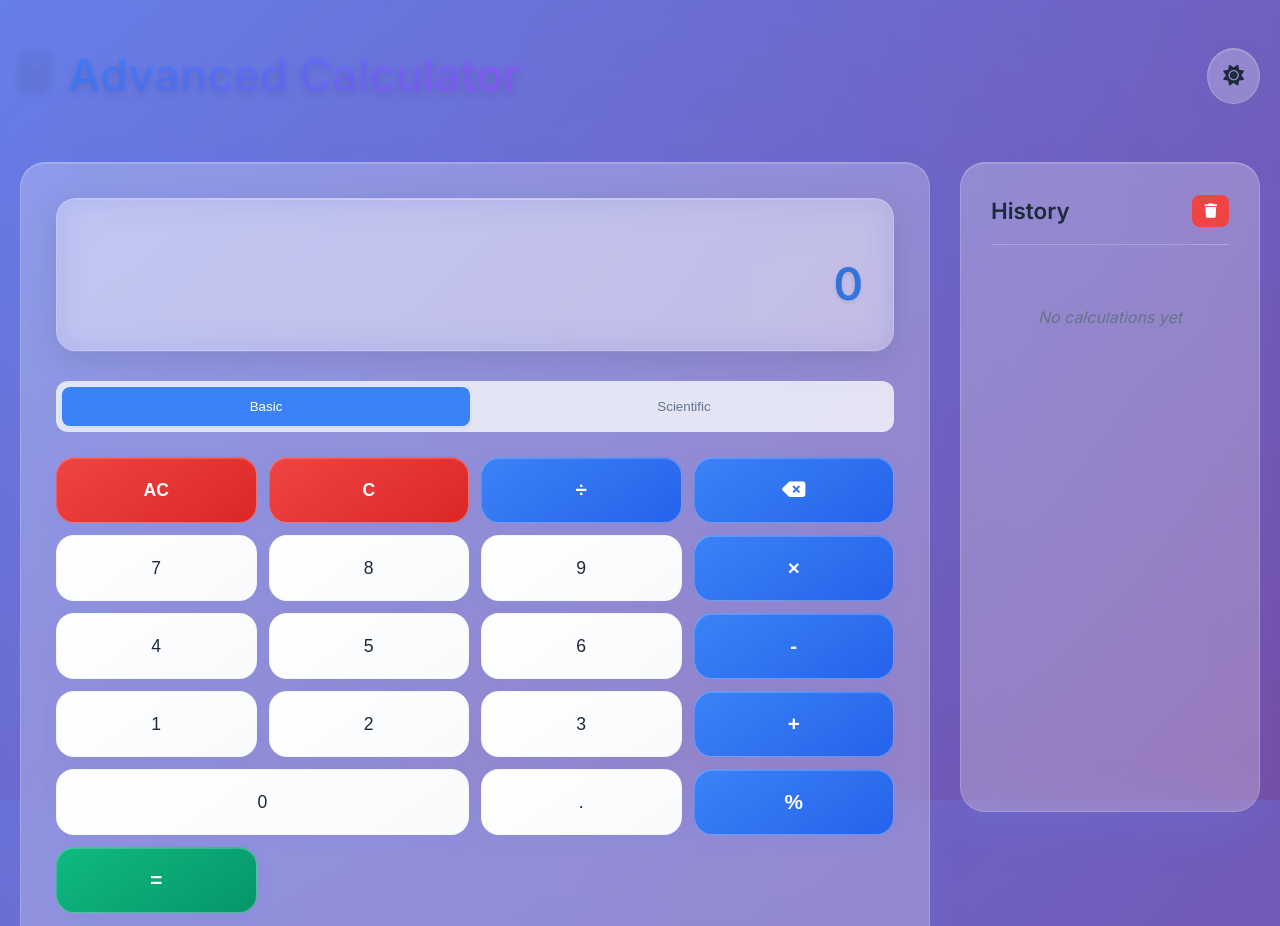
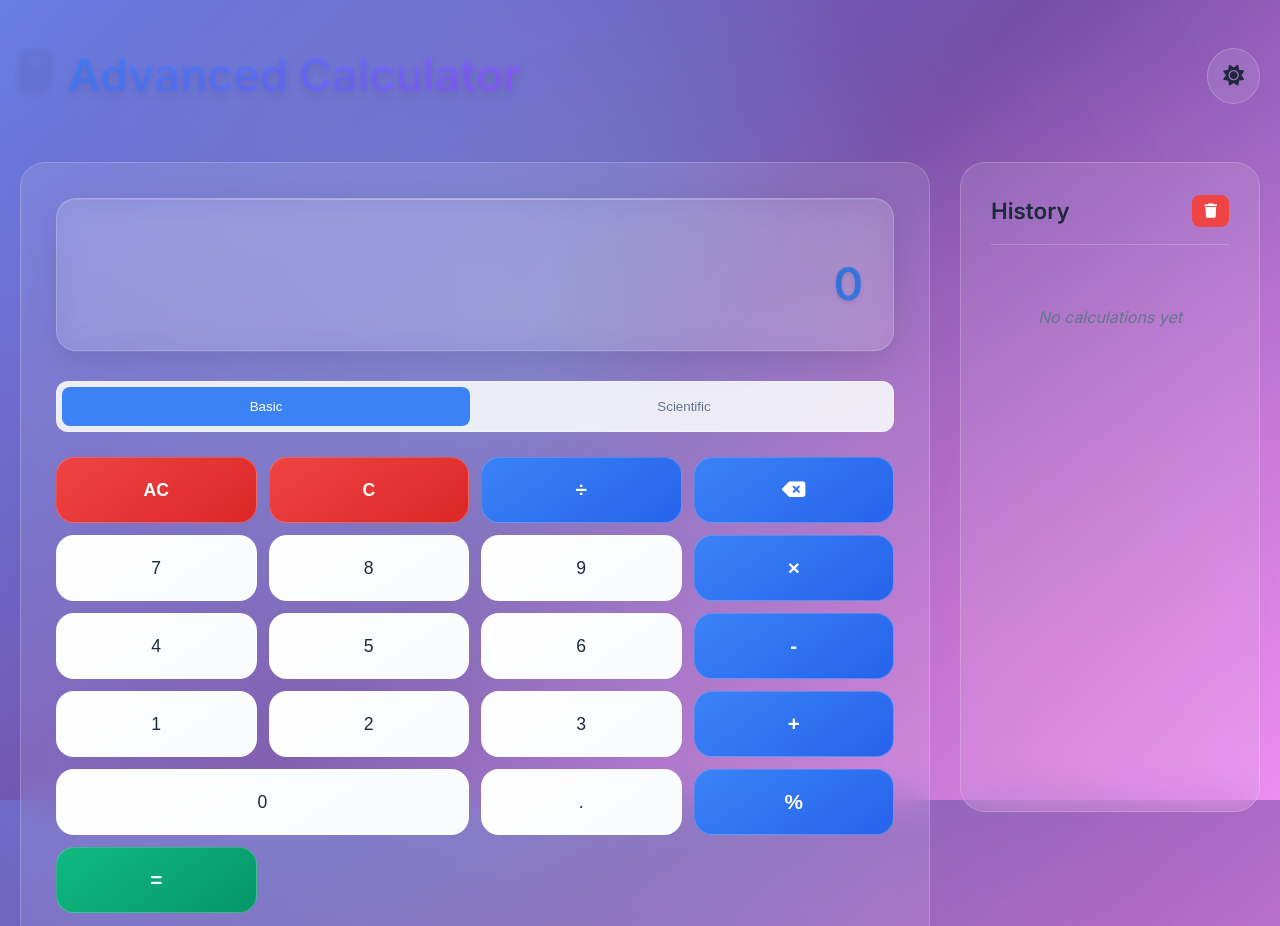
Before and after one commit to danujaadikari/Calculator-App, a plain HTML site: page index.html in a window 1280 px wide. Shown: the top 926 px of the page. Drawn offline with Linux system fonts and the light colour scheme.

Commit message:
Enhance theme colors and gradients for light and dark modes; add neumorphism and premium gradient styles

```diff
--- a/styles.css
+++ b/styles.css
@@ -1,17 +1,24 @@
 /* CSS Custom Properties for Theme Management */
 :root {
-    /* Light theme colors */
-    --bg-primary: linear-gradient(135deg, #667eea 0%, #764ba2 100%);
+    /* Light theme colors - Premium Edition */
+    --bg-primary:
+        radial-gradient(circle at 20% 20%, rgba(120, 119, 198, 0.3) 0%, transparent 50%),
+        radial-gradient(circle at 80% 80%, rgba(255, 119, 198, 0.3) 0%, transparent 50%),
+        radial-gradient(circle at 40% 40%, rgba(120, 200, 255, 0.3) 0%, transparent 50%),
+        linear-gradient(135deg, #667eea 0%, #764ba2 50%, #f093fb 100%);
     --bg-secondary: rgba(255, 255, 255, 0.95);
-    --bg-tertiary: rgba(248, 250, 252, 0.8);
+    --bg-tertiary: rgba(248, 250, 252, 0.9);
     --text-primary: #1e293b;
     --text-secondary: #64748b;
-    --border-color: rgba(226, 232, 240, 0.3);
-    --shadow-light: rgba(102, 126, 234, 0.1);
-    --shadow-medium: rgba(102, 126, 234, 0.2);
-    --shadow-heavy: rgba(102, 126, 234, 0.3);
-    --glass-bg: rgba(255, 255, 255, 0.25);
-    --glass-border: rgba(255, 255, 255, 0.18);
+    --border-color: rgba(255, 255, 255, 0.2);
+    --shadow-light: 0 8px 32px rgba(102, 126, 234, 0.15);
+    --shadow-medium: 0 16px 64px rgba(102, 126, 234, 0.2);
+    --shadow-heavy: 0 32px 128px rgba(102, 126, 234, 0.25);
+    --glass-bg: rgba(255, 255, 255, 0.1);
+    --glass-border: rgba(255, 255, 255, 0.2);
+    --neumorphism-light: rgba(255, 255, 255, 0.8);
+    --neumorphism-dark: rgba(0, 0, 0, 0.1);
+    --premium-gradient: linear-gradient(145deg, #ff9a9e 0%, #fecfef 50%, #fecfef 100%);
 
     /* Button colors */
     --btn-number: #ffffff;
@@ -32,17 +39,24 @@
 
 /* Dark theme colors */
 [data-theme="dark"] {
-    --bg-primary: linear-gradient(135deg, #1a1a2e 0%, #16213e 50%, #0f3460 100%);
-    --bg-secondary: rgba(30, 41, 59, 0.9);
-    --bg-tertiary: rgba(51, 65, 85, 0.7);
+    --bg-primary:
+        radial-gradient(circle at 20% 20%, rgba(26, 26, 46, 0.8) 0%, transparent 50%),
+        radial-gradient(circle at 80% 80%, rgba(15, 52, 96, 0.8) 0%, transparent 50%),
+        radial-gradient(circle at 40% 40%, rgba(139, 92, 246, 0.3) 0%, transparent 50%),
+        linear-gradient(135deg, #0f0f23 0%, #1a1a2e 30%, #16213e 60%, #0f3460 100%);
+    --bg-secondary: rgba(30, 41, 59, 0.95);
+    --bg-tertiary: rgba(51, 65, 85, 0.8);
     --text-primary: #f8fafc;
     --text-secondary: #94a3b8;
-    --border-color: rgba(71, 85, 105, 0.3);
-    --shadow-light: rgba(26, 26, 46, 0.4);
-    --shadow-medium: rgba(26, 26, 46, 0.6);
-    --shadow-heavy: rgba(26, 26, 46, 0.8);
-    --glass-bg: rgba(30, 41, 59, 0.3);
+    --border-color: rgba(248, 250, 252, 0.1);
+    --shadow-light: 0 8px 32px rgba(0, 0, 0, 0.3);
+    --shadow-medium: 0 16px 64px rgba(0, 0, 0, 0.4);
+    --shadow-heavy: 0 32px 128px rgba(0, 0, 0, 0.5);
+    --glass-bg: rgba(30, 41, 59, 0.2);
     --glass-border: rgba(248, 250, 252, 0.1);
+    --neumorphism-light: rgba(255, 255, 255, 0.05);
+    --neumorphism-dark: rgba(0, 0, 0, 0.3);
+    --premium-gradient: linear-gradient(145deg, #667eea 0%, #764ba2 50%, #f093fb 100%);
 
     /* Button colors for dark theme */
     --btn-number: rgba(51, 65, 85, 0.8);
```
